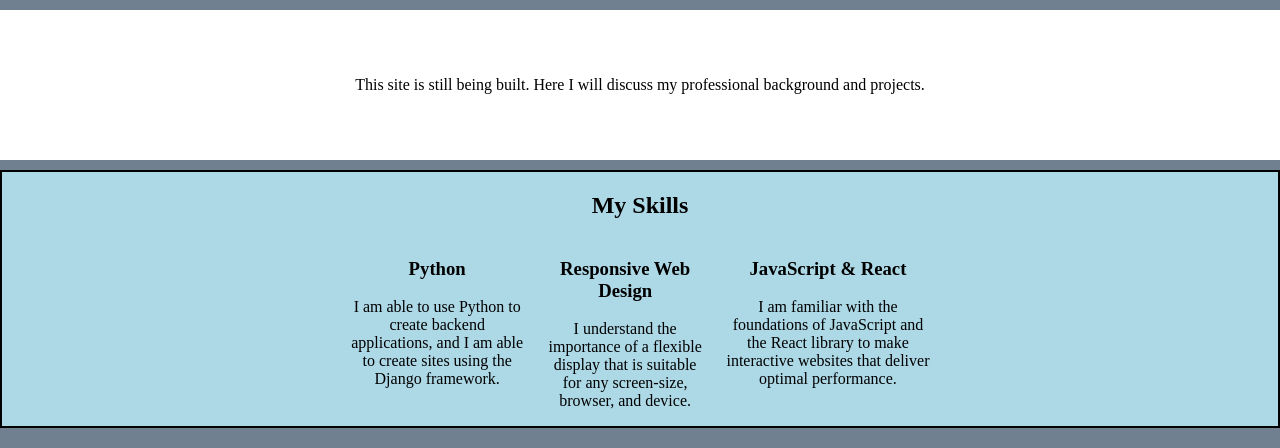
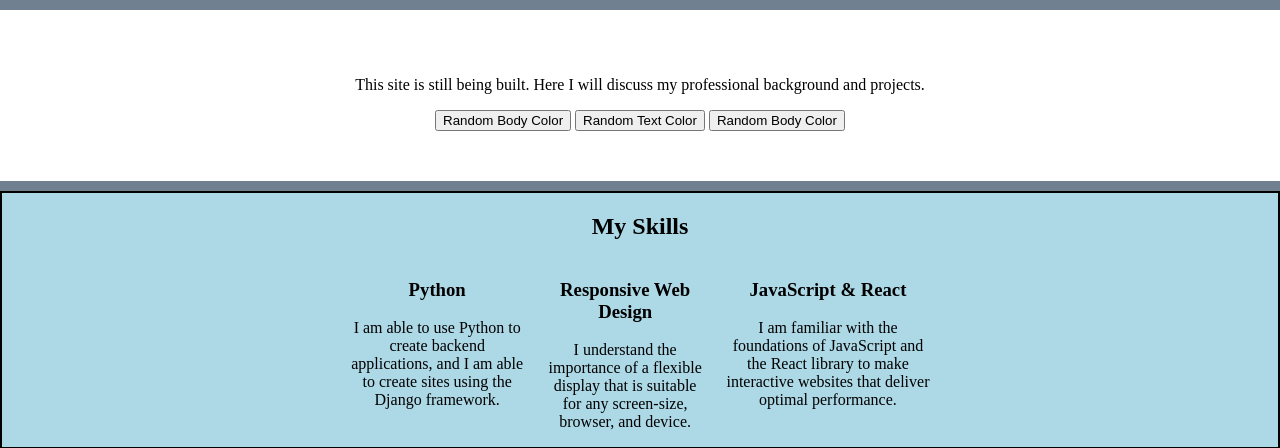
Before and after one commit to JLowe-N/JLowenPortfolioSite, a Django app: page / in a window 1280 px wide. Shown: the part 116-564 px from the top of the page. Run offline with Django 3.2, Linux system fonts and the light colour scheme.

Commit message:
Added javascript to index with event listener buttons to randomly choose a background and text color for the main content

```diff
--- /dev/null
+++ b/portfolio/portfolioapp/static/portfolioapp/js/index.js
@@ -0,0 +1,27 @@
+function getRandomColor() {
+    return Math.floor(Math.random()*16777215).toString(16)
+}
+
+function updateBGColor() {
+    let colorHex = getRandomColor()
+    document.getElementsByTagName("main")[0].style.backgroundColor = `#${colorHex}`
+}
+
+function updateBgColor() {
+    let colorHex = getRandomColor()
+    document.getElementsByTagName("main")[0].style.backgroundColor = `#${colorHex}`
+}
+
+function updateTextColor() {
+    let colorHex = getRandomColor()
+    document.getElementsByTagName("main")[0].style.color = `#${colorHex}`
+}
+let bodyColorButton = document.getElementById("bgColorChange")
+bodyColorButton.addEventListener("click", updateBgColor)
+
+let textColorButton = document.getElementById("textColorChange")
+textColorButton.addEventListener("click", updateTextColor)
+
+let surpriseMeButton = document.getElementById("surpriseMe")
+surpriseMeButton.addEventListener("click", updateBgColor)
+surpriseMeButton.addEventListener("click", updateTextColor)
--- a/portfolio/portfolioapp/templates/portfolioapp/index.html
+++ b/portfolio/portfolioapp/templates/portfolioapp/index.html
@@ -16,6 +16,9 @@
         <div class="intro">
         <p>This site is still being built. Here I will discuss my professional background and projects.</p>
         </div>
+        <button id="bgColorChange">Random Body Color</button>
+        <button id="textColorChange">Random Text Color</button>
+        <button id="surpriseMe">Random Body Color</button>
     </main>
 
     <footer>
@@ -49,5 +52,6 @@
 
     </footer>
 
+<script src="{% static 'portfolioapp/js/index.js' %}"></script>
 </body>
 </html>
```
